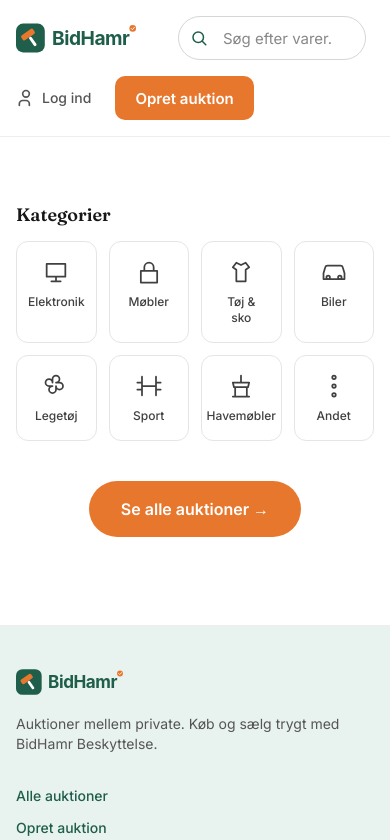
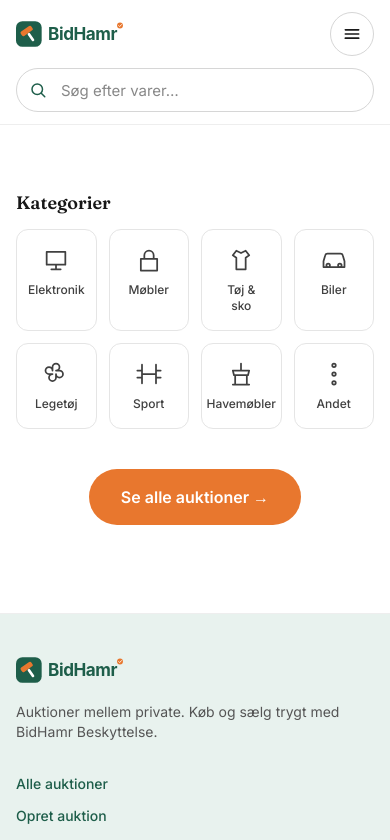
Before and after one commit to FLIPPER-1122/Bidhamr, a Next.js app: page / in a window 390 px wide. Shown: the top 840 px of the page. Built offline with nearby package versions, Linux system fonts and the light colour scheme; no server answers; the database is empty.

Commit message:
Header paa een linje med konto-menu, apple-touch-icon 180x180
Co-Authored-By: Claude Opus 5.5 <noreply@anthropic.com>

```diff
--- a/src/app/layout.tsx
+++ b/src/app/layout.tsx
@@ -25,7 +25,9 @@ export const metadata: Metadata = {
   icons: {
     icon: [{ url: "/brand/bidhamr-app-ikon.svg", type: "image/svg+xml" }],
     shortcut: "/brand/bidhamr-app-ikon.svg",
-    apple: "/brand/bidhamr-app-ikon.svg",
+    apple: [
+      { url: "/brand/apple-touch-icon.png", sizes: "180x180", type: "image/png" },
+    ],
   },
 };
 
--- a/src/components/Header.tsx
+++ b/src/components/Header.tsx
@@ -1,7 +1,7 @@
 import Link from "next/link";
 import Image from "next/image";
 import { createClient } from "@/lib/supabase/server";
-import LogoutButton from "@/components/LogoutButton";
+import KontoMenu from "@/components/KontoMenu";
 import { kr } from "@/lib/wallet";
 
 export default async function Header() {
@@ -33,7 +33,7 @@ export default async function Header() {
 
   return (
     <header className="border-b border-kant bg-white">
-      <div className="mx-auto flex min-h-[78px] max-w-[1280px] flex-wrap items-center gap-4 px-4 py-4 sm:gap-8 sm:px-6 lg:px-8">
+      <div className="mx-auto flex max-w-[1280px] flex-wrap items-center gap-x-3 gap-y-3 px-4 py-3 sm:px-6 lg:flex-nowrap lg:gap-x-6 lg:px-8 lg:py-4">
         <Link
           href="/"
           aria-label="BidHamr - til forsiden"
@@ -46,38 +46,39 @@ export default async function Header() {
             height={60}
             priority
             unoptimized
-            className="h-9 w-auto"
+            className="h-8 w-auto lg:h-9"
           />
         </Link>
 
-        <nav className="hidden items-center gap-6 sm:flex">
         <Link
           href="/auktioner"
-            className="text-sm font-medium text-tekst-daempet hover:text-groen"
+          className="hidden shrink-0 text-sm font-medium text-tekst-daempet hover:text-groen xl:block"
         >
           Alle auktioner
         </Link>
 
-        </nav>
-
-        <form action="/auktioner" method="GET" className="relative flex-1 px-2">
+        {/* Mobil: søgefeltet i fuld bredde under logo-linjen */}
+        <form
+          action="/auktioner"
+          method="GET"
+          role="search"
+          className="relative order-last w-full lg:order-none lg:w-auto lg:min-w-0 lg:flex-1"
+        >
+          <label htmlFor="header-soeg" className="sr-only">
+            Søg efter varer
+          </label>
           <button
             type="submit"
             aria-label="Søg"
-            className="absolute top-1/2 left-5 -translate-y-1/2 text-groen"
+            className="absolute top-1/2 left-1 flex h-9 w-9 -translate-y-1/2 items-center justify-center rounded-full text-groen"
           >
-            <svg
-              viewBox="0 0 24 24"
-              className="h-4.5 w-4.5"
-              fill="none"
-              stroke="currentColor"
-              strokeWidth={2}
-            >
+            <svg viewBox="0 0 24 24" className="h-4.5 w-4.5" fill="none" stroke="currentColor" strokeWidth={2} aria-hidden="true">
               <circle cx="11" cy="11" r="7" />
               <path strokeLinecap="round" d="M21 21l-4.3-4.3" />
             </svg>
           </button>
           <input
+            id="header-soeg"
             type="search"
             name="q"
             placeholder="Søg efter varer…"
@@ -85,137 +86,41 @@ export default async function Header() {
           />
         </form>
 
-        <div className="flex items-center gap-6">
-          <Link
-            href="/favoritter"
-            className="hidden items-center gap-1.5 text-sm font-medium text-tekst-daempet hover:text-groen sm:flex"
-          >
-            <svg
-              viewBox="0 0 24 24"
-              className="h-5 w-5"
-              fill="none"
-              stroke="currentColor"
-              strokeWidth={2}
-            >
-              <path
-                strokeLinecap="round"
-                strokeLinejoin="round"
-                d="M12 21s-7.5-4.5-9.5-9C1 8.5 2.5 5 6 5c2 0 3.5 1 4 2 0.5-1 2-2 4-2 3.5 0 5 3.5 3.5 7-2 4.5-9.5 9-9.5 9z"
-              />
+        <div className="ml-auto flex shrink-0 items-center gap-2 lg:ml-0">
+          <Link href="/favoritter" aria-label="Favoritter" title="Favoritter" className="hidden h-11 w-11 items-center justify-center rounded-full text-tekst-daempet hover:bg-groen-lys hover:text-groen focus-visible:outline-2 focus-visible:outline-offset-2 focus-visible:outline-groen lg:flex">
+            <svg viewBox="0 0 24 24" className="h-5 w-5" fill="none" stroke="currentColor" strokeWidth={2} aria-hidden="true">
+              <path strokeLinecap="round" strokeLinejoin="round" d="M12 21s-7.5-4.5-9.5-9C1 8.5 2.5 5 6 5c2 0 3.5 1 4 2 0.5-1 2-2 4-2 3.5 0 5 3.5 3.5 7-2 4.5-9.5 9-9.5 9z" />
             </svg>
-            Favoritter
           </Link>
-
           {data.user ? (
-            <>
-              {erAdmin && (
-                <Link
-                  href="/admin"
-                  className="hidden items-center gap-1.5 text-sm font-medium text-groen hover:underline sm:flex"
-                >
-                  <svg viewBox="0 0 24 24" className="h-4.5 w-4.5" fill="none" stroke="currentColor" strokeWidth={2}>
-                    <path strokeLinecap="round" strokeLinejoin="round" d="M12 15v2m-6 4h12a2 2 0 002-2v-6a2 2 0 00-2-2H6a2 2 0 00-2 2v6a2 2 0 002 2zm10-10V7a4 4 0 00-8 0v4h8z" />
+            <Link href="/mine-handler" aria-label="Mine handler" title="Mine handler" className="hidden h-11 w-11 items-center justify-center rounded-full text-tekst-daempet hover:bg-groen-lys hover:text-groen focus-visible:outline-2 focus-visible:outline-offset-2 focus-visible:outline-groen lg:flex">
+              <svg viewBox="0 0 24 24" className="h-5 w-5" fill="none" stroke="currentColor" strokeWidth={2} aria-hidden="true">
+              <path strokeLinecap="round" strokeLinejoin="round" d="M16 11V7a4 4 0 0 0-8 0v4M5 9h14l1 12H4L5 9z" />
             </svg>
-                  Admin
             </Link>
-              )}
-              {saldo !== null && (
-                <Link
-                  href="/konto"
-                  title="Til rådighed — klik for at indbetale"
-                  className="flex items-center gap-1.5 rounded-full border border-groen bg-groen-lys px-3 py-1.5 text-sm font-semibold text-groen hover:bg-groen hover:text-white"
-                >
-                  <span aria-hidden="true">💰</span>
-                  {kr(saldo)}
-                </Link>
-              )}
-              <Link
-                href="/konto"
-                className="hidden items-center gap-1.5 text-sm font-medium text-tekst-daempet hover:text-groen sm:flex"
-              >
-                <svg
-                  viewBox="0 0 24 24"
-                  className="h-5 w-5"
-                  fill="none"
-                  stroke="currentColor"
-                  strokeWidth={2}
-                >
-                  <path
-                    strokeLinecap="round"
-                    strokeLinejoin="round"
-                    d="M3 10h18M3 10a2 2 0 0 1 2-2h14a2 2 0 0 1 2 2M3 10v8a2 2 0 0 0 2 2h14a2 2 0 0 0 2-2v-8M16 15h2"
-                  />
-                </svg>
-                Min konto
-              </Link>
-              <Link
-                href="/mine-handler"
-                className="flex items-center gap-1.5 text-sm font-medium text-tekst-daempet hover:text-groen"
-              >
-                <svg
-                  viewBox="0 0 24 24"
-                  className="h-5 w-5"
-                  fill="none"
-                  stroke="currentColor"
-                  strokeWidth={2}
-                >
-                  <path
-                    strokeLinecap="round"
-                    strokeLinejoin="round"
-                    d="M16 11V7a4 4 0 0 0-8 0v4M5 9h14l1 12H4L5 9z"
-                  />
-                </svg>
-                Mine handler
-              </Link>
-              <Link
-                href="/profil/mig"
-                className="flex items-center gap-1.5 text-sm font-medium text-tekst-daempet hover:text-groen"
-              >
-                <svg
-                  viewBox="0 0 24 24"
-                  className="h-5 w-5"
-                  fill="none"
-                  stroke="currentColor"
-                  strokeWidth={2}
-                >
-                  <path
-                    strokeLinecap="round"
-                    strokeLinejoin="round"
-                    d="M16 21v-2a4 4 0 0 0-4-4H8a4 4 0 0 0-4 4v2M12 11a4 4 0 1 0 0-8 4 4 0 0 0 0 8z"
-                  />
-                </svg>
-                Min profil
-              </Link>
-              <LogoutButton />
-            </>
           ) : (
             <Link
               href="/login"
-              className="flex items-center gap-1.5 text-sm font-medium text-tekst-daempet hover:text-groen"
+              className="hidden h-11 items-center px-2 text-sm font-medium text-tekst-daempet hover:text-groen lg:flex"
             >
-              <svg
-                viewBox="0 0 24 24"
-                className="h-5 w-5"
-                fill="none"
-                stroke="currentColor"
-                strokeWidth={2}
-              >
-                <path
-                  strokeLinecap="round"
-                  strokeLinejoin="round"
-                  d="M16 21v-2a4 4 0 0 0-4-4H8a4 4 0 0 0-4 4v2M12 11a4 4 0 1 0 0-8 4 4 0 0 0 0 8z"
-                />
-              </svg>
               Log ind
             </Link>
           )}
 
-          <Link
-            href="/opret-auktion"
-            className="btn btn-primaer shrink-0"
-          >
+          {/* .btn er ulagdelt CSS og ville overtrumfe "hidden" – derfor en wrapper */}
+          <div className="hidden shrink-0 lg:block">
+            <Link href="/opret-auktion" className="btn btn-primaer">
               Opret auktion
             </Link>
+          </div>
+
+          <div className={data.user ? "" : "lg:hidden"}>
+            <KontoMenu
+              logget_ind={!!data.user}
+              erAdmin={erAdmin}
+              saldoTekst={saldo !== null ? kr(saldo) : null}
+            />
+          </div>
         </div>
       </div>
     </header>
--- /dev/null
+++ b/src/components/KontoMenu.tsx
@@ -0,0 +1,138 @@
+"use client";
+
+import Link from "next/link";
+import { useRouter } from "next/navigation";
+import { useEffect, useId, useRef, useState } from "react";
+import { createClient } from "@/lib/supabase/client";
+
+type Props = {
+  logget_ind: boolean;
+  erAdmin: boolean;
+  /** Formateret saldo (fjernes i fase 1, hvor wallet udgår). */
+  saldoTekst: string | null;
+};
+
+const punkt =
+  "flex min-h-11 w-full items-center rounded-lg px-3 text-left text-[15px] font-medium text-tekst hover:bg-groen-lys hover:text-groen focus-visible:outline-2 focus-visible:outline-offset-[-2px] focus-visible:outline-groen";
+
+export default function KontoMenu({ logget_ind, erAdmin, saldoTekst }: Props) {
+  const [aaben, setAaben] = useState(false);
+  const [loggerUd, setLoggerUd] = useState(false);
+  const rodRef = useRef<HTMLDivElement>(null);
+  const knapRef = useRef<HTMLButtonElement>(null);
+  const menuId = useId();
+  const router = useRouter();
+
+  useEffect(() => {
+    if (!aaben) return;
+    function vedKlik(e: MouseEvent) {
+      if (rodRef.current && !rodRef.current.contains(e.target as Node)) {
+        setAaben(false);
+      }
+    }
+    function vedTast(e: KeyboardEvent) {
+      if (e.key === "Escape") {
+        setAaben(false);
+        knapRef.current?.focus();
+      }
+    }
+    document.addEventListener("mousedown", vedKlik);
+    document.addEventListener("keydown", vedTast);
+    return () => {
+      document.removeEventListener("mousedown", vedKlik);
+      document.removeEventListener("keydown", vedTast);
+    };
+  }, [aaben]);
+
+  const luk = () => setAaben(false);
+
+  async function logUd() {
+    setLoggerUd(true);
+    await createClient().auth.signOut();
+    setAaben(false);
+    router.push("/login");
+    router.refresh();
+  }
+
+  return (
+    <div ref={rodRef} className="relative">
+      <button
+        ref={knapRef}
+        type="button"
+        aria-expanded={aaben}
+        aria-controls={menuId}
+        aria-label={logget_ind ? "Konto-menu" : "Menu"}
+        onClick={() => setAaben((v) => !v)}
+        className="flex h-11 min-w-11 items-center justify-center gap-2 rounded-full border-[1.5px] border-kant-staerk px-2.5 text-sm font-medium text-tekst hover:border-groen hover:text-groen focus-visible:outline-2 focus-visible:outline-offset-2 focus-visible:outline-groen lg:px-3.5"
+      >
+        {/* Burger på mobil */}
+        <svg viewBox="0 0 24 24" className="h-5 w-5 lg:hidden" fill="none" stroke="currentColor" strokeWidth={2} aria-hidden="true">
+          <path strokeLinecap="round" d="M4 7h16M4 12h16M4 17h16" />
+        </svg>
+        {/* Person-ikon + tekst på desktop */}
+        <svg viewBox="0 0 24 24" className="hidden h-5 w-5 lg:block" fill="none" stroke="currentColor" strokeWidth={2} aria-hidden="true">
+          <path strokeLinecap="round" strokeLinejoin="round" d="M16 21v-2a4 4 0 0 0-4-4H8a4 4 0 0 0-4 4v2M12 11a4 4 0 1 0 0-8 4 4 0 0 0 0 8z" />
+        </svg>
+        <span className="hidden lg:inline">{logget_ind ? "Min konto" : "Menu"}</span>
+        <svg viewBox="0 0 24 24" className="hidden h-4 w-4 lg:block" fill="none" stroke="currentColor" strokeWidth={2} aria-hidden="true">
+          <path strokeLinecap="round" strokeLinejoin="round" d="M6 9l6 6 6-6" />
+        </svg>
+      </button>
+
+      {aaben && (
+        <div
+          id={menuId}
+          className="absolute right-0 top-full z-50 mt-2 w-64 max-w-[calc(100vw-2rem)] rounded-xl border border-kant bg-white p-2 shadow-[0_8px_30px_rgba(0,0,0,.13)]"
+        >
+          <nav aria-label="Konto">
+            <ul className="flex flex-col">
+              {/* Kun på mobil: det, topbaren viser på desktop */}
+              <li className="lg:hidden">
+                <Link href="/opret-auktion" onClick={luk} className={`${punkt} font-semibold`}>
+                  Opret auktion
+                </Link>
+              </li>
+              <li className="lg:hidden">
+                <Link href="/auktioner" onClick={luk} className={punkt}>
+                  Alle auktioner
+                </Link>
+              </li>
+
+              {logget_ind ? (
+                <>
+                  {saldoTekst !== null && (
+                    <li>
+                      <Link href="/konto" onClick={luk} className={`${punkt} justify-between`}>
+                        <span>Til rådighed</span>
+                        <span className="rounded-full bg-groen-lys px-2.5 py-0.5 text-sm font-semibold text-groen">
+                          {saldoTekst}
+                        </span>
+                      </Link>
+                    </li>
+                  )}
+                  <li><Link href="/konto" onClick={luk} className={punkt}>Min konto</Link></li>
+                  <li><Link href="/mine-handler" onClick={luk} className={punkt}>Mine handler</Link></li>
+                  <li><Link href="/profil/mig" onClick={luk} className={punkt}>Min profil</Link></li>
+                  <li><Link href="/favoritter" onClick={luk} className={punkt}>Favoritter</Link></li>
+                  {erAdmin && (
+                    <li><Link href="/admin" onClick={luk} className={`${punkt} text-groen`}>Admin</Link></li>
+                  )}
+                  <li className="mt-1 border-t border-kant pt-1">
+                    <button type="button" onClick={logUd} disabled={loggerUd} className={`${punkt} disabled:opacity-50`}>
+                      {loggerUd ? "Logger ud…" : "Log ud"}
+                    </button>
+                  </li>
+                </>
+              ) : (
+                <>
+                  <li><Link href="/favoritter" onClick={luk} className={punkt}>Favoritter</Link></li>
+                  <li><Link href="/login" onClick={luk} className={punkt}>Log ind</Link></li>
+                </>
+              )}
+            </ul>
+          </nav>
+        </div>
+      )}
+    </div>
+  );
+}
```
Also changed, not shown: public/brand/apple-touch-icon.png (added). Lines whose indentation alone changed are shown as unchanged.
